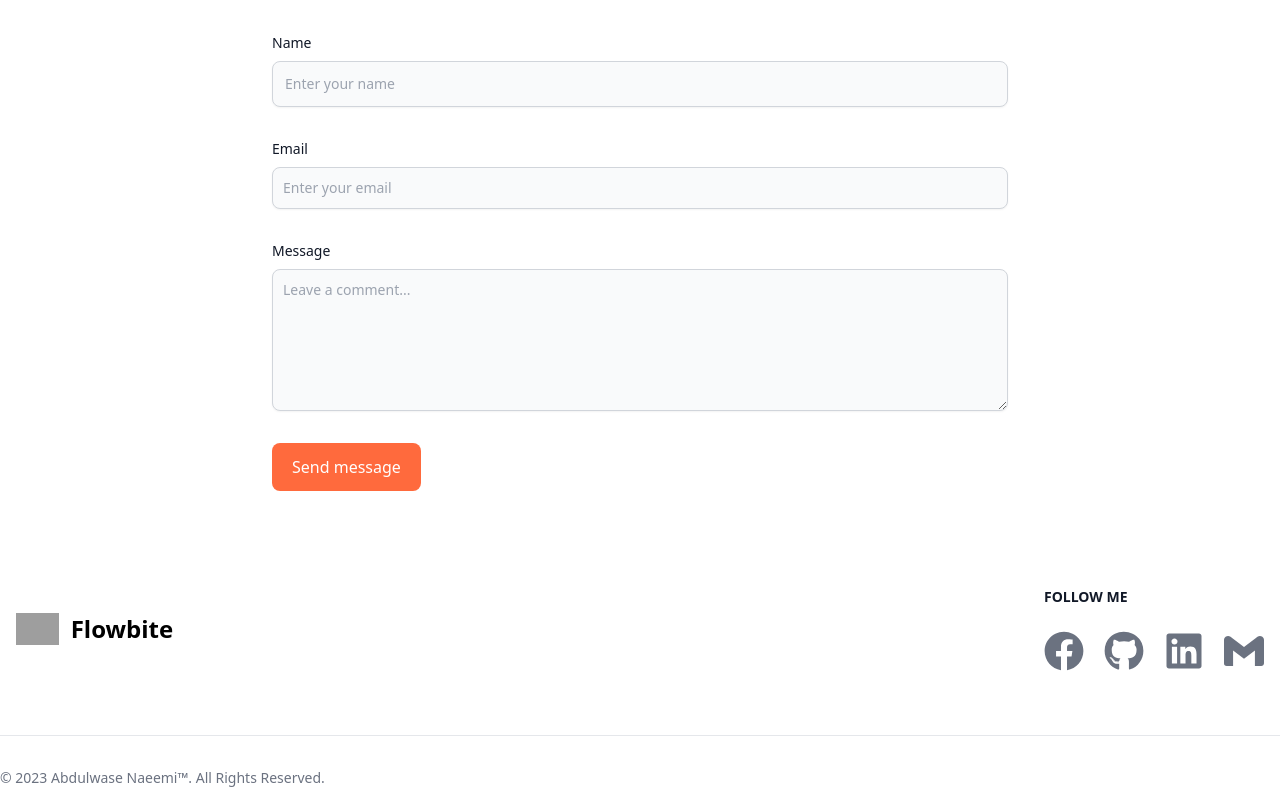
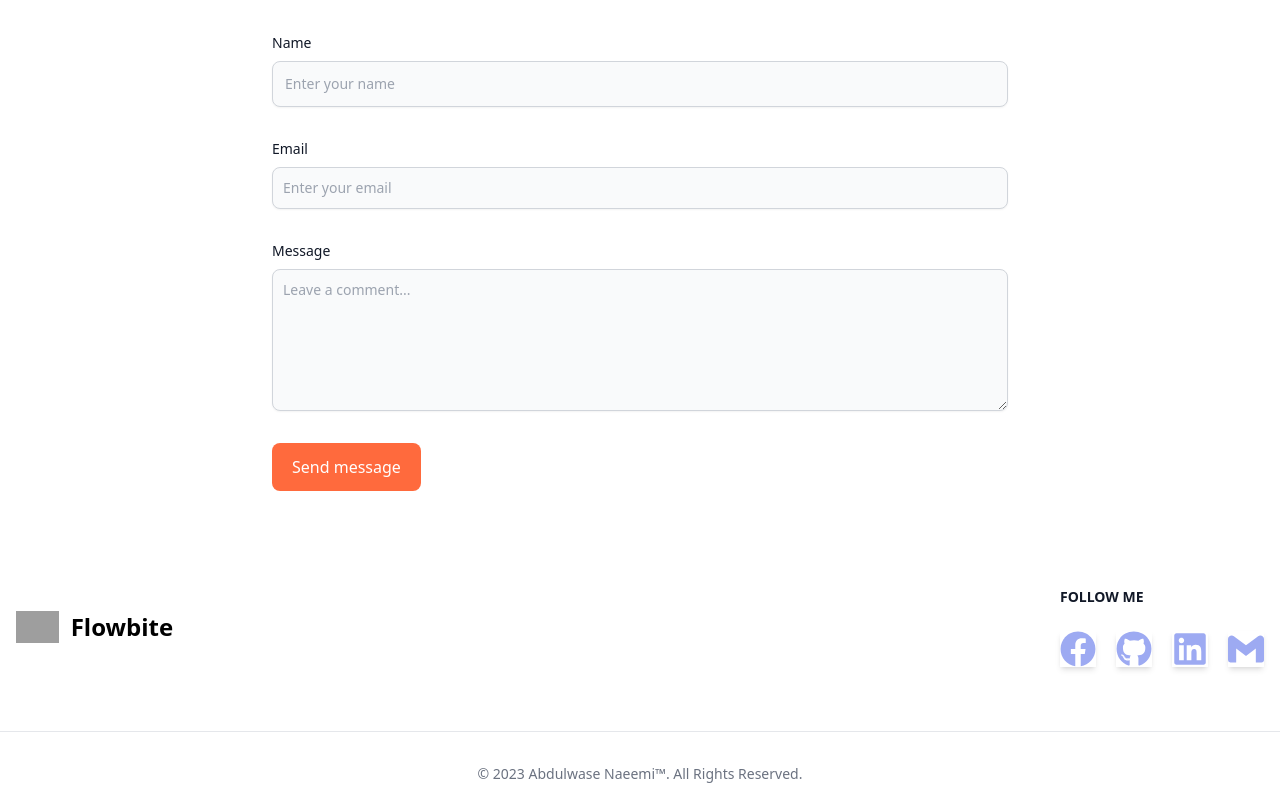
Before and after one commit to Naeemi7/portfolio, a React (Vite) app: page / in a window 1280 px wide. Shown: the part 887-1687 px from the top of the page. Built offline with nearby package versions, Linux system fonts and the light colour scheme; grey boxes are pictures that could not be loaded.

Commit message:
bug fixed

```diff
--- a/src/components/Footer.jsx
+++ b/src/components/Footer.jsx
@@ -27,9 +27,9 @@ function Footer() {
                 href="#"
                 target="_blank"
                 rel="noopener noreferrer"
-                className="text-gray-500 hover:text-gray-900 dark:hover:text-white"
+                className="text-h2Color hover:text-gray-900 dark:hover:text-h1Color flex items-center space-x-2"
               >
-                <FaFacebook className="w-10 h-10" />
+                <FaFacebook className="w-9 h-9 shadow-md" />
                 <span className="sr-only">Facebook page</span>
               </a>
             </li>
@@ -38,9 +38,9 @@ function Footer() {
                 href="#"
                 target="_blank"
                 rel="noopener noreferrer"
-                className="text-gray-500 hover:text-gray-900 dark:hover:text-white"
+                className="text-h2Color hover:text-gray-900 dark:hover:text-h1Color flex items-center space-x-2"
               >
-                <FaGithub className="w-10 h-10" />
+                <FaGithub className="w-9 h-9 shadow-md" />
                 <span className="sr-only">GitHub account</span>
               </a>
             </li>
@@ -49,9 +49,9 @@ function Footer() {
                 href="https://www.linkedin.com/in/abdulwase-naeemi/"
                 target="_blank"
                 rel="noopener noreferrer"
-                className="text-gray-500 hover:text-gray-900 dark:hover:text-white"
+                className="text-h2Color hover:text-gray-900 dark:hover:text-h1Color flex items-center space-x-2"
               >
-                <FaLinkedin className="w-10 h-10" />
+                <FaLinkedin className="w-9 h-9 shadow-md" />
                 <span className="sr-only">LinkedIn account</span>
               </a>
             </li>
@@ -60,9 +60,9 @@ function Footer() {
                 href="mailto:abdulwasenaeemi7@gmail.com"
                 target="_blank"
                 rel="noopener noreferrer"
-                className="text-gray-500 hover:text-gray-900 dark:hover:text-white"
+                className="text-h2Color hover:text-gray-900 dark:hover:text-h1Color flex items-center space-x-2"
               >
-                <SiGmail className="w-10 h-10" />
+                <SiGmail className="w-9 h-9 shadow-md" />
                 <span className="sr-only">Email</span>
               </a>
             </li>
@@ -70,8 +70,8 @@ function Footer() {
         </div>
       </div>
       <hr className="my-6 border-gray-200 sm:mx-auto dark:border-gray-700 lg:my-8" />
-      <div className="sm:flex sm:items-center sm:justify-between">
-        <span className="text-sm text-gray-500 sm:text-center dark:text-gray-400">
+      <div className="flex items-center justify-center">
+        <span className="text-sm text-gray-500 dark:text-gray-400 mb-4">
           © 2023{" "}
           <a href="https://flowbite.com/" className="hover:underline">
             Abdulwase Naeemi™
```
